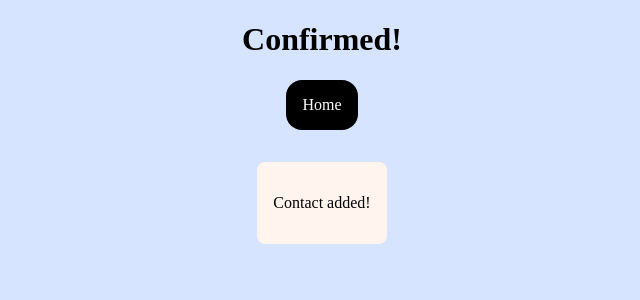
After one commit to RoughHouseRandy/resume_contact_form, a Node server app: page /confirm in a window 1280 px wide. The commit adds this page. Shown: the top 300 px of the page, without its empty margins (318-958 px from the left). Run offline with Node 20, Linux system fonts and the light colour scheme.

Commit message:
Added styles to confirm page and redirected submissions to confirmation page

```diff
--- a/app.js
+++ b/app.js
@@ -1,15 +1,41 @@
-import express from 'express';
+import express, { urlencoded } from 'express';
 
 const app = express();
 
 const PORT  = 3002;
 
+const contacts = [];
+
 app.use(express.static('public'));
 
+app.set('view engine', 'ejs');
+
+app.use(express.urlencoded({extended: true}));
+
 app.get('/', (req,res) => {
-    res.sendFile(`${import.meta.dirname}/views/home.html`);
+    res.render('home');
+});
+
+app.get('/confirm', (req,res) => {
+    res.render('confirm');
+});
+
+app.get('/admin', (req,res) => {
+    res.json(contacts);
+});
+
+app.post('/submit-contact', (req,res) => {
+    const contact = req.body;
+    contact.timestamp = new Date();
+
+    console.log(contact);
+
+    contacts.push(contact);
+    console.log(contacts);
+
+    res.redirect('confirm');
 });
 
 app.listen(PORT, () => {
     console.log(`Server is running at http://localhost:${PORT}`);
-})
+});
--- a/package.json
+++ b/package.json
@@ -19,6 +19,7 @@
   },
   "homepage": "https://github.com/RoughHouseRandy/resume_contact_form#readme",
   "dependencies": {
+    "ejs": "^7.0.2",
     "express": "^5.3.0"
   },
   "devDependencies": {
--- /dev/null
+++ b/public/styles/confirm.css
@@ -0,0 +1,41 @@
+:root {
+    --primary-color:rgb(214 , 228, 255);
+    --secondary-color:seashell;
+}
+
+body {
+    background-color:var(--primary-color);
+}
+
+h1 {
+    text-align:center;
+}
+
+nav {
+    display:flex;
+    justify-content:center;
+}
+
+nav a {
+    background-color:black;
+    color:white;
+    text-decoration:none;
+    padding:1rem;
+    border-radius:1rem;
+    margin-bottom:2rem;
+}
+
+nav a:hover {
+    background-color:aquamarine;
+    color:blue;
+}
+
+main {
+    background-color:var(--secondary-color);
+    display:flex;
+    justify-content:center;
+    width:fit-content;
+    margin:0 auto;
+    padding:1rem;
+    border-radius:.5rem;
+}
--- a/public/styles/styles.css
+++ b/public/styles/styles.css
@@ -11,6 +11,7 @@
 body {
     background-color:var(--primary-color);
 }
+
 h1 {
     text-align:center;
 }
--- /dev/null
+++ b/views/confirm.ejs
@@ -0,0 +1,21 @@
+<!DOCTYPE html>
+<html lang="en">
+<head>
+    <meta charset="UTF-8">
+    <meta name="viewport" content="width=device-width, initial-scale=1.0">
+    <title>Contact Confirmation</title>
+    <link rel="icon" href="/images/envelope.png">
+    <link rel="stylesheet" href="styles/confirm.css">
+</head>
+<body>
+    <header>
+        <h1>Confirmed!</h1>
+        <nav>
+            <a href="/">Home</a>
+        </nav>
+    </header>
+     <main>
+        <p>Contact added!</p>
+    </main>
+</body>
+</html>
```
Also changed, not shown: views/home.ejs (added, +96 -0 lines), views/home.html (deleted, +0 -96 lines), 1 other file.
